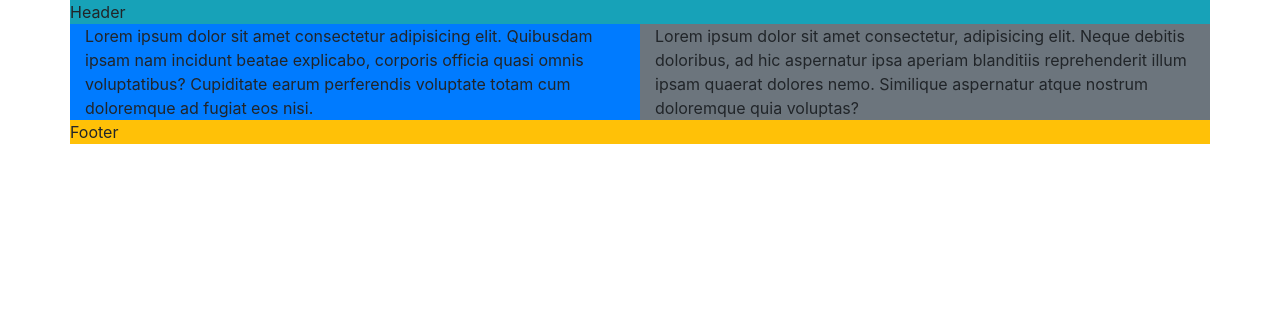
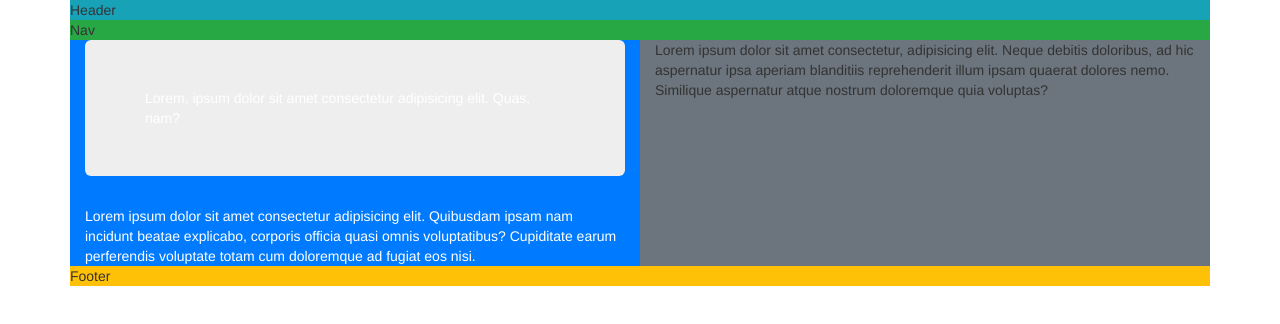
Before and after one commit to mocana544234/collab-practice, a plain HTML site: page index.html in a window 1280 px wide. Drawn offline with nearby package versions, Linux system fonts and the light colour scheme.

Commit message:
Day five - add jumbotron

```diff
--- a/index.html
+++ b/index.html
@@ -13,8 +13,11 @@
   <body>
     <div class="container">
       <header class="row bg-info">Header</header>
+      <nav class="row bg-success">Nav</nav>
       <div class="row">
-        <div class="col-6 bg-primary">Lorem ipsum dolor sit amet consectetur adipisicing elit. Quibusdam ipsam nam incidunt beatae explicabo, corporis officia quasi omnis voluptatibus? Cupiditate earum perferendis voluptate totam cum doloremque ad fugiat eos nisi.</div>
+        <div class="col-6 bg-primary">
+          <div class="jumbotron">Lorem, ipsum dolor sit amet consectetur adipisicing elit. Quas, nam?</div>
+          Lorem ipsum dolor sit amet consectetur adipisicing elit. Quibusdam ipsam nam incidunt beatae explicabo, corporis officia quasi omnis voluptatibus? Cupiditate earum perferendis voluptate totam cum doloremque ad fugiat eos nisi.</div>
         <div class="col-6 bg-secondary">Lorem ipsum dolor sit amet consectetur, adipisicing elit. Neque debitis doloribus, ad hic aspernatur ipsa aperiam blanditiis reprehenderit illum ipsam quaerat dolores nemo. Similique aspernatur atque nostrum doloremque quia voluptas?</div>
       </div>
       <footer class="row bg-warning">Footer</footer>
```
